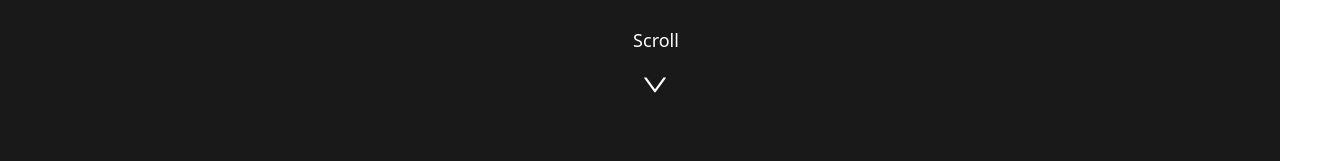
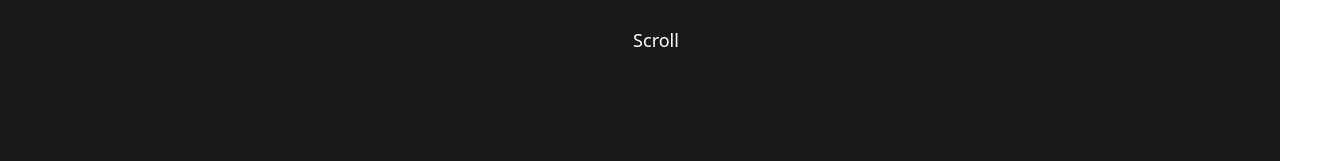
Before and after one commit to yusnebez/portfolio-React, a React (Vite) app: page /presentation in a window 1280 px wide. Shown: the part 636-797 px from the top of the page, 1344 px wide, since content can reach past the window. Built offline with nearby package versions, Linux system fonts and the light colour scheme; the HTML template or start-up script is replaced by a standard one.

Commit message:
movimiento texto v5.0

```diff
--- a/src/component/Presentation.jsx
+++ b/src/component/Presentation.jsx
@@ -46,8 +46,8 @@ export const Presentation = () => {
             </div>
         </div>
 
-        <div className='hidden col-start-2 row-start-6 lg:grid'>
-            <AiOutlineDown className='mb-16 mr-2 text-3xl text-white' />
+        <div data-aos="zoom-out-down" data-aos-duration='2000' className='hidden col-start-2 row-start-6 lg:grid'>
+            <AiOutlineDown  className='mb-16 mr-2 text-3xl text-white' />
         </div>
 
     </motion.div>
```
